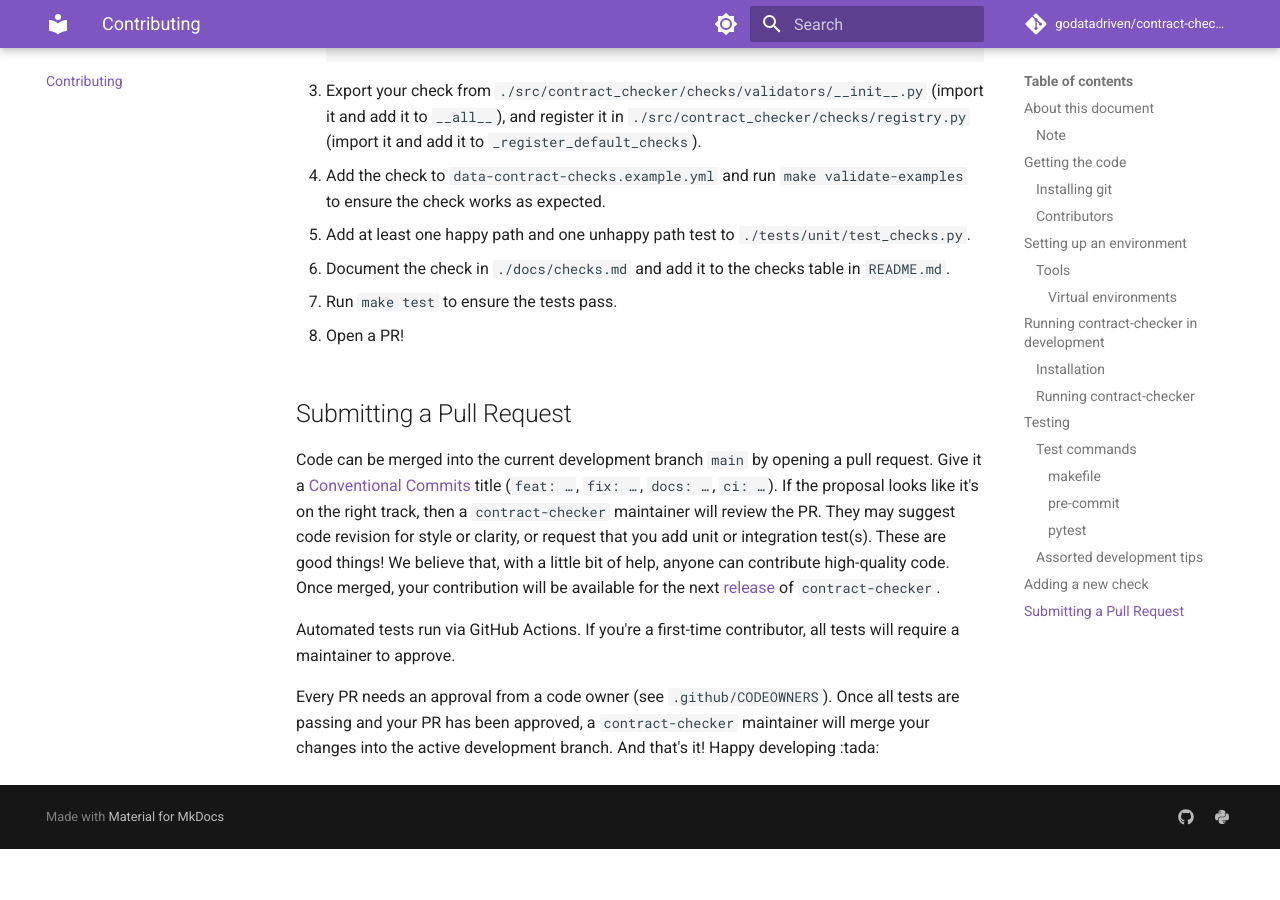
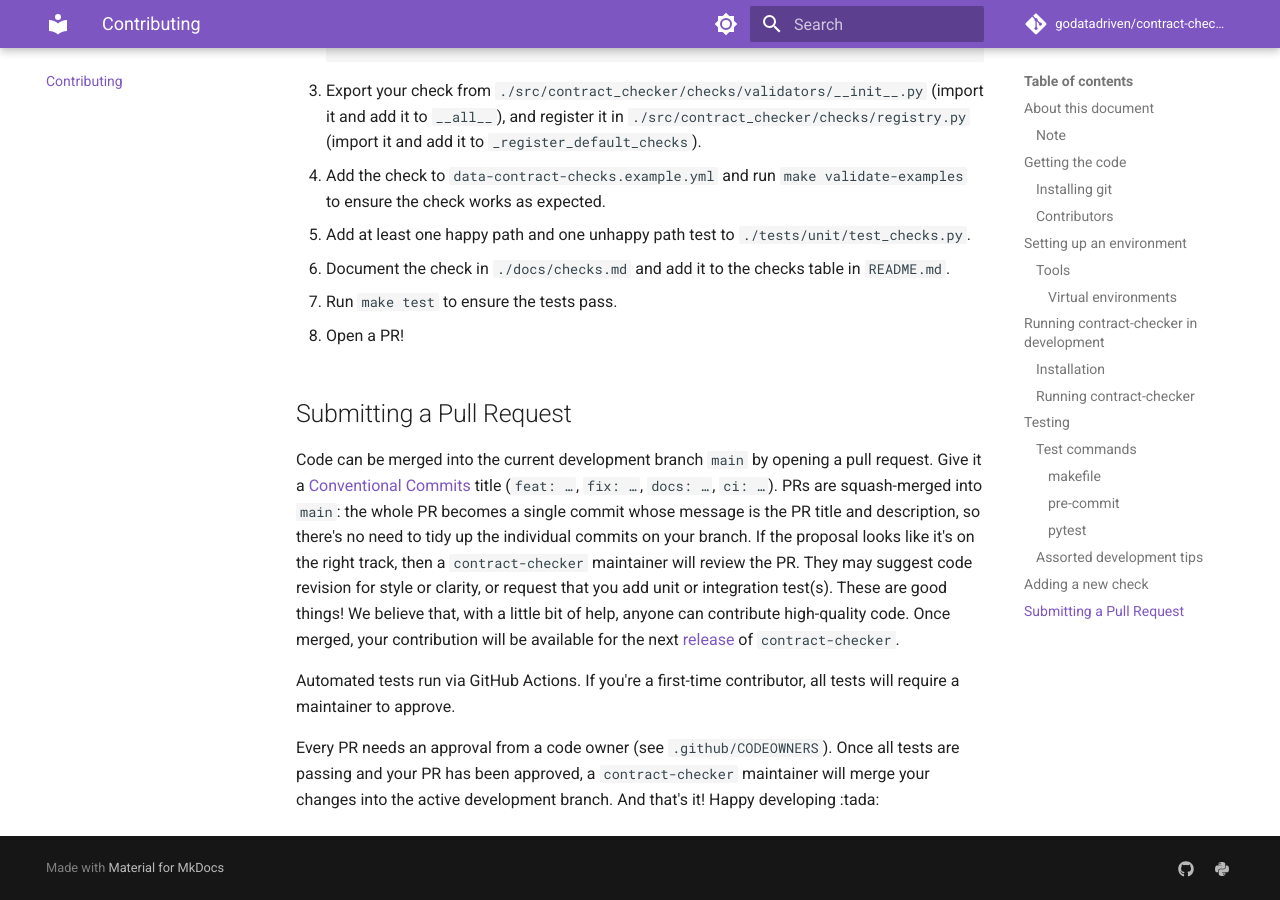
Before and after one commit to godatadriven/contract-checker, an MkDocs documentation site: the page built from docs/contributing.md, in a window 1280 px wide and 900 px high, scrolled down 5013 px. Built offline with MkDocs 1.6.1 and Material for MkDocs 9.7.7, drawn with Linux system fonts in a browser that asks for light colours; comment, search, counter and statistics services are not loaded; before the commit the page ends 5862 px from its top, so only the background shows below that.

Commit message:
docs: note that PRs are squash-merged into main

```diff
--- a/docs/contributing.md
+++ b/docs/contributing.md
@@ -194,7 +194,7 @@ To add a new check follow the below steps:
 
 ## Submitting a Pull Request
 
-Code can be merged into the current development branch `main` by opening a pull request. Give it a [Conventional Commits](https://www.conventionalcommits.org/) title (`feat: …`, `fix: …`, `docs: …`, `ci: …`). If the proposal looks like it's on the right track, then a `contract-checker` maintainer will review the PR. They may suggest code revision for style or clarity, or request that you add unit or integration test(s). These are good things! We believe that, with a little bit of help, anyone can contribute high-quality code. Once merged, your contribution will be available for the next [release](releasing.md) of `contract-checker`.
+Code can be merged into the current development branch `main` by opening a pull request. Give it a [Conventional Commits](https://www.conventionalcommits.org/) title (`feat: …`, `fix: …`, `docs: …`, `ci: …`). PRs are squash-merged into `main`: the whole PR becomes a single commit whose message is the PR title and description, so there's no need to tidy up the individual commits on your branch. If the proposal looks like it's on the right track, then a `contract-checker` maintainer will review the PR. They may suggest code revision for style or clarity, or request that you add unit or integration test(s). These are good things! We believe that, with a little bit of help, anyone can contribute high-quality code. Once merged, your contribution will be available for the next [release](releasing.md) of `contract-checker`.
 
 Automated tests run via GitHub Actions. If you're a first-time contributor, all tests will require a maintainer to approve.
 
```
Also changed, not shown: CONTRIBUTING.md (+2 -1 lines).
